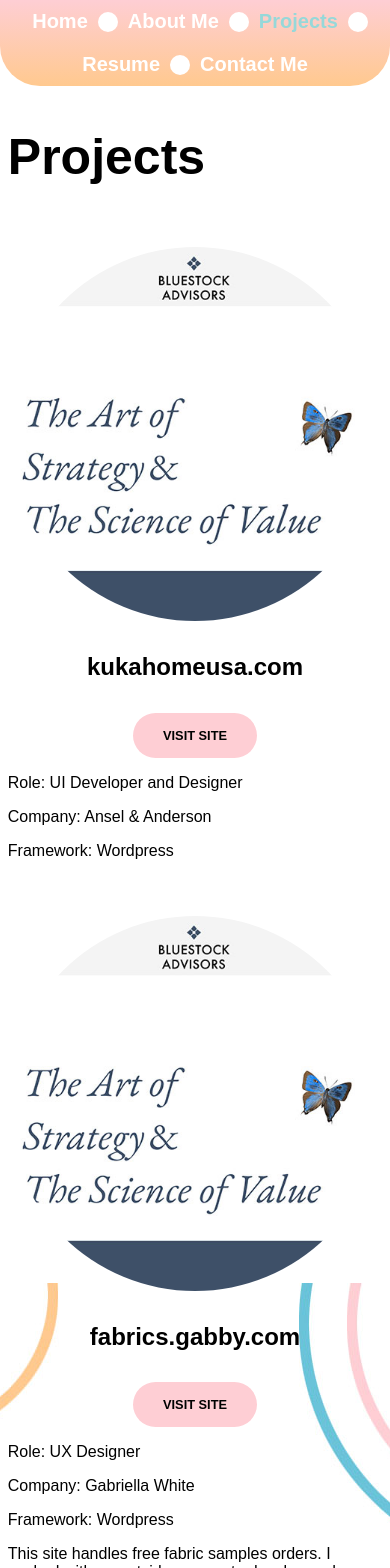
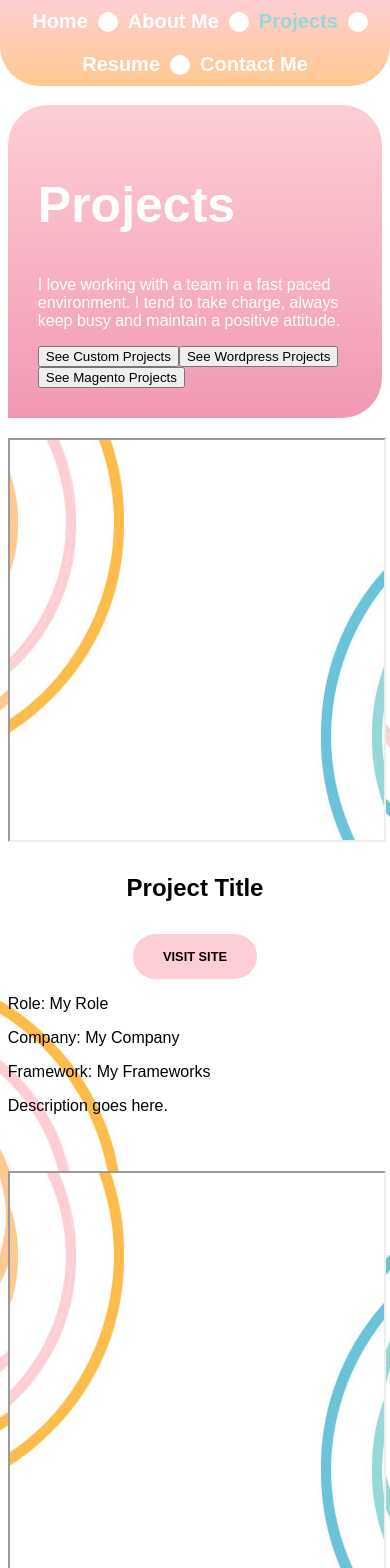
Before and after one commit to AmandaC0022/My-Portfolio, a React (Create React App) app in the folder my-react-portfolio/: page /projects in a window 390 px wide. Shown: the top 1568 px of the page. Built offline with nearby package versions, Linux system fonts and the light colour scheme.

Commit message:
working on creating a react component for Project to display within Projects

```diff
--- /dev/null
+++ b/my-react-portfolio/src/components/Project/Project.js
@@ -0,0 +1,20 @@
+import './Project.css';
+
+
+const Project = () => {
+    return (
+        <div className="project">
+            <div className="container">
+                <iframe width="100%" src="www.google.com" title="project title" scrolling="no"></iframe>
+            </div>
+            <h4>Project Title</h4>
+            <button className="custombtn mobilebtn"><a href="google.com" target="_blank" rel="noreferrer">Visit Site</a></button>
+            <p>Role: My Role</p>
+            <p>Company: My Company</p>
+            <p>Framework: My Frameworks</p>
+            <p>Description goes here.</p>
+        </div>
+    )
+};
+
+export default Project;
--- a/my-react-portfolio/src/pages/Projects/Projects.css
+++ b/my-react-portfolio/src/pages/Projects/Projects.css
@@ -0,0 +1,76 @@
+.project-header {
+    padding: 30px;
+    background: var(--pink-gradient);
+    border-radius: 40px 40px 40px 0px;
+    color: white;
+    margin-top: 5%;
+}
+iframe {
+    height: 400px;
+}
+.project {
+width: 30%;
+margin:20px 0px;
+}
+.project h4 {
+text-align: center;
+}
+.project-container {
+display: flex;
+flex-direction: row;
+flex-wrap: wrap;
+justify-content: space-around;
+padding-bottom: 50px;
+}
+.custombtn {
+background-color: var(--lightpink);
+padding:10px 20px;
+text-align: center;
+border-radius: 25px;
+border: 2px solid var(--darkblush);
+}
+.custombtn a {
+color: black;
+text-decoration: none;
+text-transform: uppercase;
+font-weight: bold;
+}
+.mobilebtn {
+display: none;
+}
+.overlay {
+transition: .5s ease-in-out;
+opacity: 0;
+position: absolute;
+top: 50%;
+left: 50%;
+transform: translate(-50%, -50%);
+-ms-transform: translate(-50%, -50%);
+text-align: center;
+}
+.container:hover iframe {
+opacity: 0.3;
+}
+.container:hover .overlay {
+opacity: 1;
+}
+.container iframe {
+opacity: 1;
+display: block;
+transition: .5s ease-in-out;
+backface-visibility: hidden;
+}
+.container {
+position: relative;
+}
+@media screen and (max-width: 768px) {
+    .project {
+        width: 100%;
+    }
+    .mobilebtn {
+        display: block;
+        margin: 0 auto;
+        font-size:.8em;
+        padding: 15px 30px;
+    }
+}
--- a/my-react-portfolio/src/pages/Projects/Projects.js
+++ b/my-react-portfolio/src/pages/Projects/Projects.js
@@ -1,40 +1,34 @@
 
 import './Projects.css';
-import bluestockimage from "../../images/Bluestock.jpg";
-import cwimage from '../../images/IMG_0040.jpg';
-import cffimage from '../../images/IMG_0041.jpg';
-import kukaimage from '../../images/Kuka-Home-Furnishings.jpg';
-import scimage from '../../images/IMG_7369.jpg';
-import gabbyimage from '../../images/IMG_7365.jpg';
-import gabbyfabrics from '../../images/IMG_7367.jpg';
-import scfabrics from '../../images/IMG_7368.jpg';
-import contractimage from '../../images/IMG_7366.jpg';
-import scblog from '../../images/IMG_7369.jpg';
-import gabbyblog from '../../images/IMG_7370.jpg';
 import AllProjectList from '../../projectLists/AllProjectList.json';
-// import gergsworld from '../images/';
+import Project from '../../components/Project/Project';
 
 const Projects = () => {
-    const returnedProjectList = [];
+    let returnedProjectList = [];
+    let givenValue = "";
+
+    const getValue = (event) => {
+        givenValue = event.target.value.toString();
+        console.log(givenValue);
+        returnProjects();
+    }
 
     //sorts through and only returns projects that match the given framework and stores the results in the returnedProjectList array
     const returnProjects = () => {
         AllProjectList.projects.find((project) => {
-            if ((project.framework).includes("Wordpress")) {
+            if ((project.framework).includes(givenValue)) {
                 returnedProjectList.push(project);
             }
         })
     };
 
-    return (
-        <div>
-            <h2>Projects</h2>
-            <div className="project-container fadeIn">
-                {returnProjects()}
-                {returnedProjectList.map((project) => (
+    const displayAllProjects = () => {
+        return (
+            AllProjectList.projects.map((project) => {
+                return(
                     <div className="project">
                         <div className="container">
-                            <img src={bluestockimage} alt={project.url}/>
+                            <iframe width="100%" src={project.url} title={project.title} scrolling="no"></iframe>
                             <div className="overlay">
                                 <button className="custombtn"><a href={project.url} target="_blank" rel="noreferrer">Visit Site</a></button>
                             </div>
@@ -46,7 +40,48 @@
                         <p>Framework: {project.framework}</p>
                         <p>{project.description}</p>
                     </div>
-                ))}
+                )
+            })
+        )
+    }
+    const displayCertainProjects = () => {
+        return (
+            returnedProjectList.map((project) => {
+                <div className="project">
+                    <div className="container">
+                        <iframe width="100%" src={project.url} title={project.title} scrolling="no"></iframe>
+                        <div className="overlay">
+                            <button className="custombtn"><a href={project.url} target="_blank" rel="noreferrer">Visit Site</a></button>
+                        </div>
+                    </div>
+                    <h4>{project.title}</h4>
+                    <button className="custombtn mobilebtn"><a href={project.url} target="_blank" rel="noreferrer">Visit Site</a></button>
+                    <p>Role: {project.role}</p>
+                    <p>Company: {project.company}</p>
+                    <p>Framework: {project.framework}</p>
+                    <p>{project.description}</p>
+                </div>
+            })
+        )
+        }
+
+
+    return (
+        <div>
+            <div className="project-header">
+                <h2>Projects</h2>
+                <p>I love working with a team in a fast paced environment. I tend to take charge, always keep busy and maintain a positive attitude. </p>
+                <div className="project-button-container">
+                    <button className="custom-btn" value="Custom" onClick={getValue}>See Custom Projects</button>
+                    <button className="custom-btn" value="Wordpress" onClick={getValue}>See Wordpress Projects</button>
+                    <button className="custom-btn" value="Magento" onClick={getValue}>See Magento Projects</button>
+                </div>
+            </div>
+            <div className="project-container fadeIn">
+                {/* {displayAllProjects()} */}
+                <Project/>
+                <Project/>
+                <Project/>
             </div>
         </div>
      );
--- a/my-react-portfolio/src/projectLists/AllProjectList.json
+++ b/my-react-portfolio/src/projectLists/AllProjectList.json
@@ -15,7 +15,7 @@
                 "ADA Compliancy",
                 "Asana"
             ],
-            "roledescription":"As a current client's website, I am solely in charge of maintaining and monitoring functionality and usability of this website.",
+            "description":"As a current client's website, I am solely in charge of maintaining and monitoring functionality and usability of this website.",
             "workexamples":[
                 {
                     "title":"Becki Owens Collection Page",
```
Also changed, not shown: my-react-portfolio/src/projectLists/MagentoList.json (deleted, +0 -77 lines), my-react-portfolio/src/projectLists/WordpressList.json (deleted, +0 -77 lines), my-react-portfolio/src/components/Project/Project.css (added).
